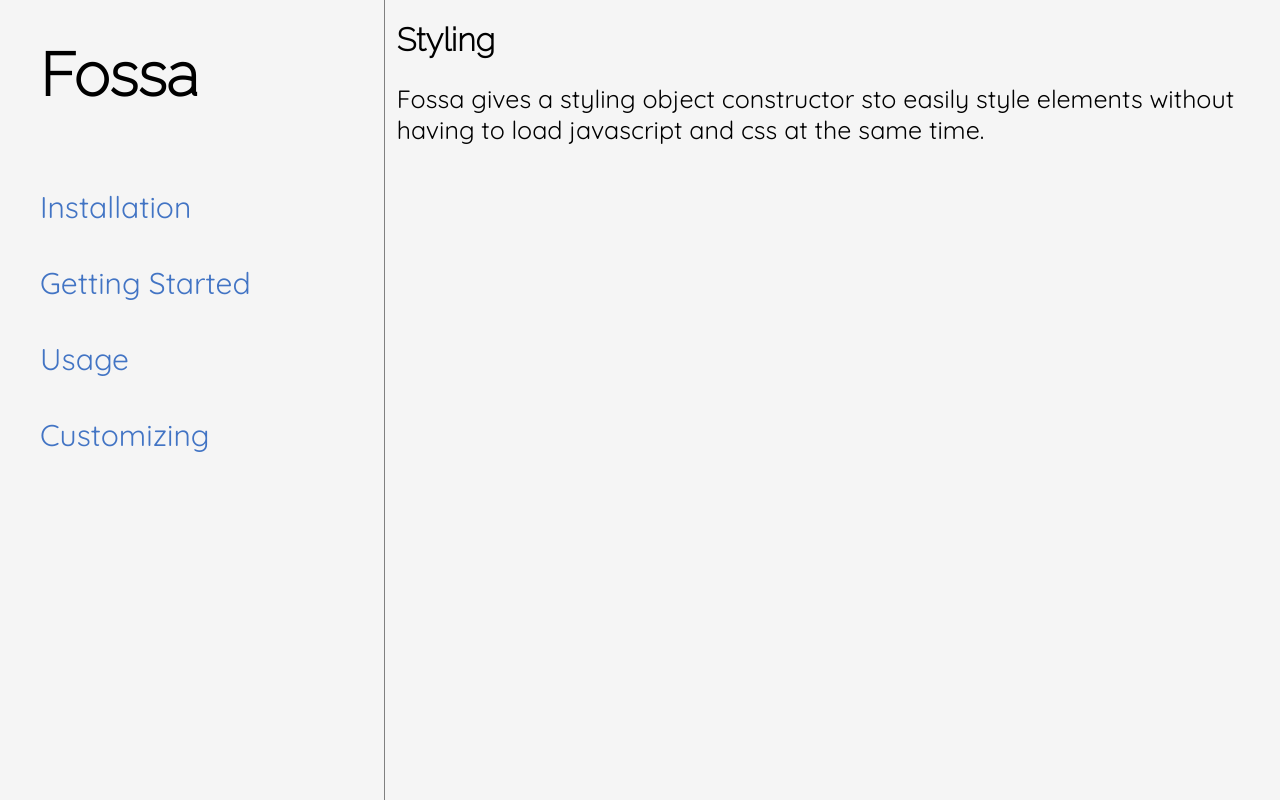
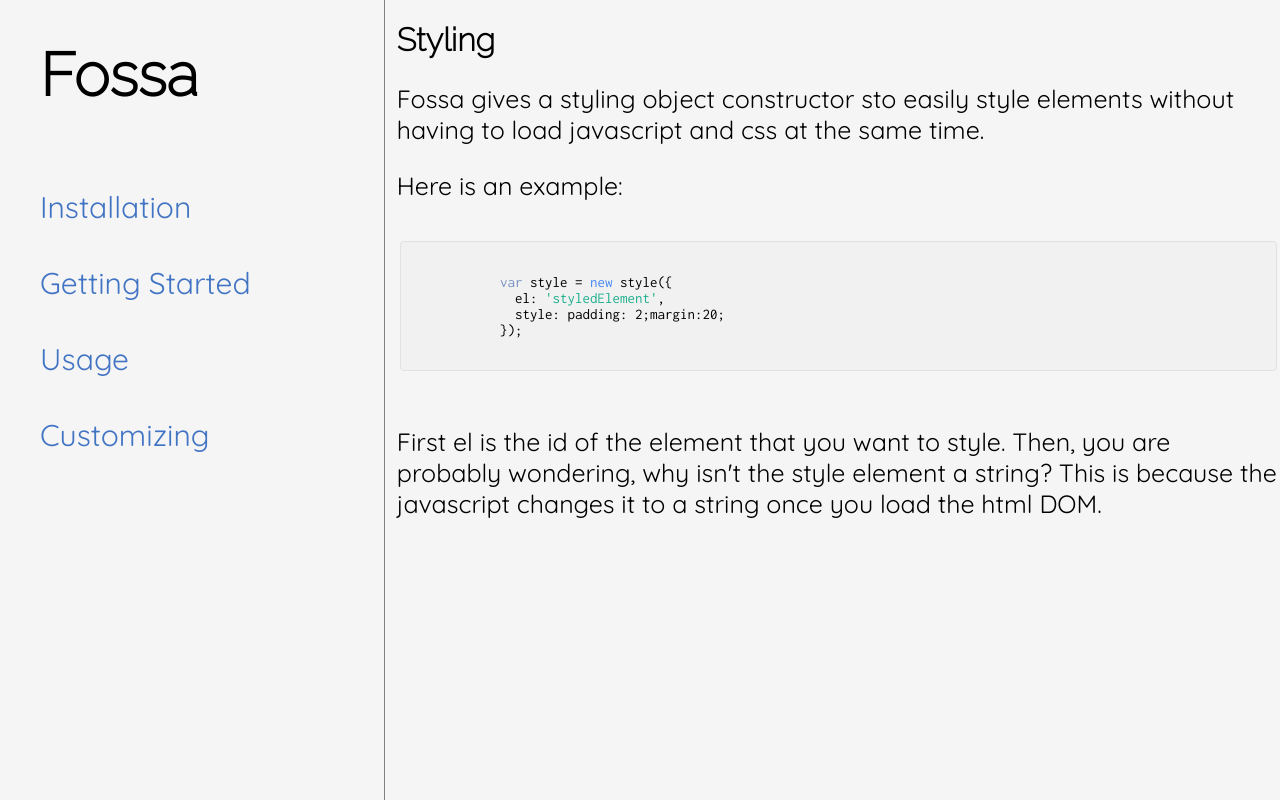
Before and after one commit to talonbragg/fossajs, a plain HTML site: page docs/styling.html in a window 1280 px wide. Drawn offline with Linux system fonts and the light colour scheme.

Commit message:
Update styling.html

```diff
--- a/docs/styling.html
+++ b/docs/styling.html
@@ -21,6 +21,16 @@
     <div class="right">
       <h1>Styling</h1>
       <p>Fossa gives a styling object constructor sto easily style elements without having to load javascript and css at the same time.</p>
+      <p>Here is an example:</p>
+      <pre>
+        <code>
+          <span class="var">var</span> style = <span class="special">new</span> style({
+            el: <span class="string">'styledElement'</span>,
+            style: padding: 2;margin:20;
+          });
+        </code>
+      </pre>
+      <p>First el is the id of the element that you want to style. Then, you are probably wondering, why isn't the style element a string? This is because the javascript changes it to a string once you load the html DOM.</p>
     </div>
   </body>
 </html>
```
